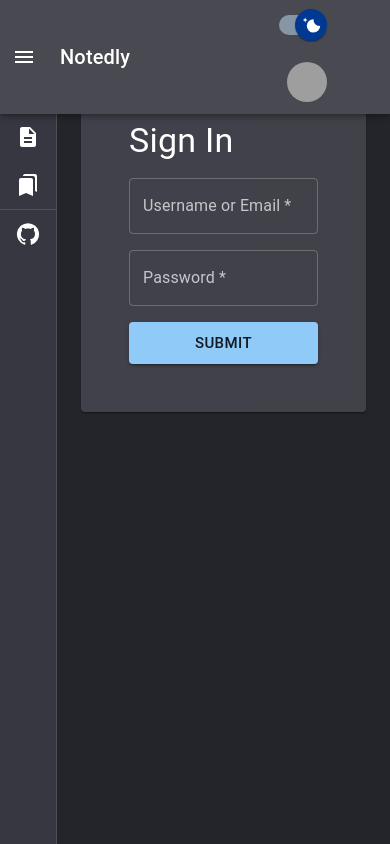
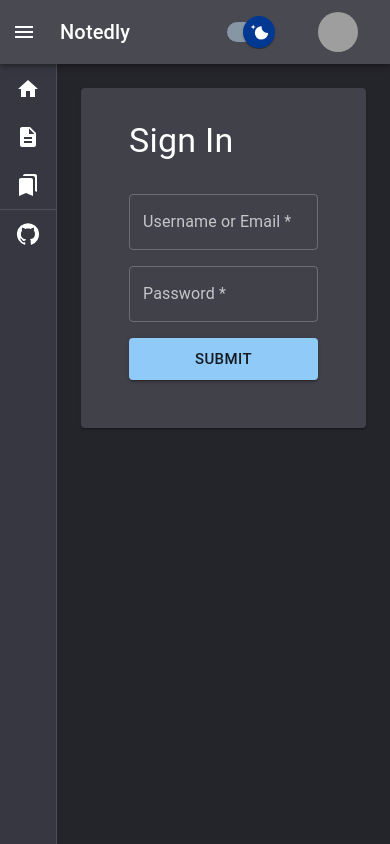
Before and after one commit to kledovskaia/notedly, a React (Create React App) app in the folder client/: page /sign-in in a window 390 px wide. Built offline with nearby package versions, Linux system fonts and the light colour scheme; no server answers; grey boxes are pictures that could not be loaded.

Commit message:
Fixed: Header styles for mobile

```diff
--- a/client/src/components/Header.tsx
+++ b/client/src/components/Header.tsx
@@ -53,17 +53,8 @@ export default function Header() {
             Notedly
           </Typography>
           <Box sx={{ flexGrow: 1 }} />
-          <Box sx={{ display: { md: 'flex' }, alignItems: 'center' }}>
+          <Box sx={{ display: 'flex', alignItems: 'center' }}>
             <ThemeSwitch />
-            {/* <IconButton
-              size="large"
-              aria-label="show 17 new notifications"
-              color="inherit"
-            >
-              <Badge badgeContent={17} color="error">
-                <NotificationsIcon />
-              </Badge>
-            </IconButton> */}
             <IconButton
               size="large"
               edge="end"
--- a/client/src/pages/SignIn.tsx
+++ b/client/src/pages/SignIn.tsx
@@ -10,8 +10,8 @@ type TDataResponse = {
 };
 
 const validationSchema = Yup.object().shape({
-  'username or email': Yup.string().required(
-    'Please enter a username or an email'
+  usernameOrEmail: Yup.string().required(
+    'Please enter your Username or  the Email'
   ),
   password: Yup.string()
     .min(6, 'Too Short!')
--- a/client/src/styles.ts
+++ b/client/src/styles.ts
@@ -47,7 +47,7 @@ export const Markdown = styled(ReactMarkdown)`
   }
 `;
 export const Form = styled(FForm)`
-  padding: 1rem 0;
+  padding: 2rem 0 1rem;
   display: flex;
   flex-direction: column;
 
```
